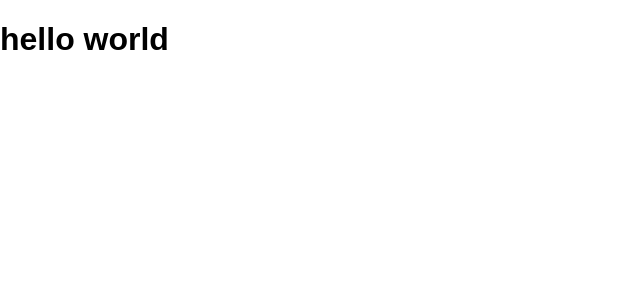
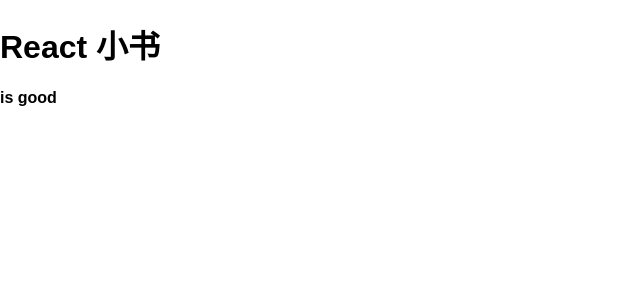
Before and after one commit to xfan0516/react-books, a React (Create React App) app: page / in a window 1280 px wide. Shown: the top 300 px of the page, without its empty margins (0-640 px from the left). Built offline with nearby package versions, Linux system fonts and the light colour scheme.

Commit message:
render 插入表达式“

```diff
--- a/src/index.js
+++ b/src/index.js
@@ -2,19 +2,22 @@ import React, {Component} from 'react'
 import ReactDOM from 'react-dom'
 import './index.css'
 
-/* class Header extends Component {
+class Header extends Component {
     render (){
+        const isGoodWord = true;
+        const goodWord = <strong>is good</strong>
+        const baddWord = <strong>is not good</strong>
         return (
-                <h1>React 小书</h1>
+            <div>
+            <h1>React 小书</h1>
+                {isGoodWord ? goodWord : baddWord}
+            </div>
 
         )
     }
-} */
-function renderContent(content){
-    ReactDOM.render(
-        <h1>{content}</h1>,
-        document.getElementById("root")
-    )
+}
 
-}
-renderContent('hello world')
+ReactDOM.render(
+    <Header />,
+    document.getElementById("root")
+)
```
